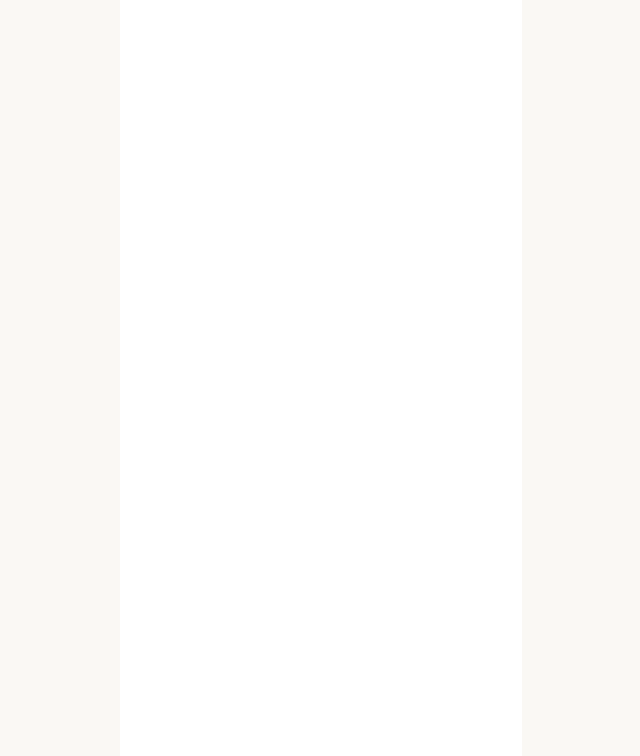
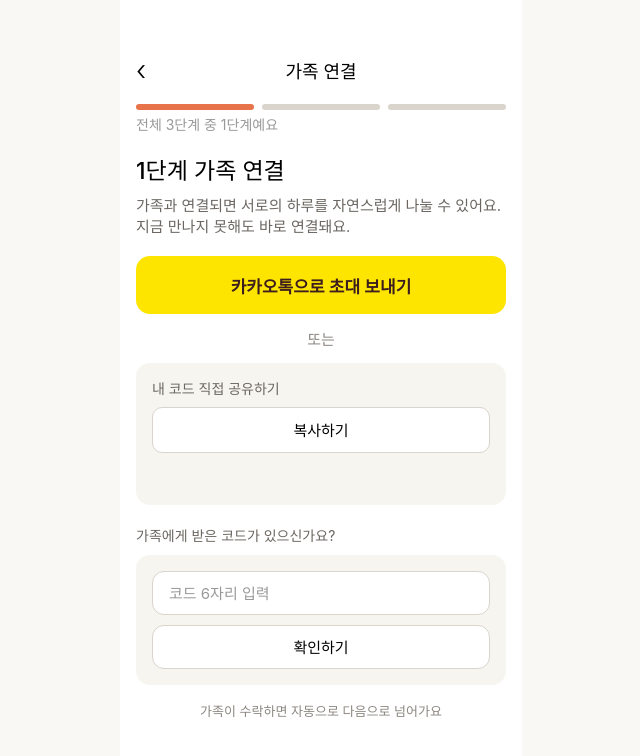
Before and after one commit to Dream-of-WildGeese/Wild_Geese_Front, a React (Vite) app: page /onboarding/invite in a window 1280 px wide. Before the commit this address had no page. Shown: the top 756 px of the page, without its empty margins (319-959 px from the left). Built offline with nearby package versions, Linux system fonts and the light colour scheme; no server answers; a web font is replaced by a local one.

Commit message:
feat: 온보딩 가족 연결 화면 추가

```diff
--- a/src/App.jsx
+++ b/src/App.jsx
@@ -4,13 +4,13 @@ import { theme } from './styles/theme';
 import GlobalStyle from './styles/GlobalStyle';
 import Home from './pages/Home/Home';
 import DailyHealthCheck from './pages/Home/DailyHealthCheck';
-import InviteCode from './pages/Onboarding/InviteCode';
 import TodayReport from './pages/TodayReport/TodayReport';
 import WeeklyReport from './pages/WeeklyReport/WeeklyReport';
 import Layout from './components/Layout';
 import Intro from './pages/Onboarding/Intro';
 import UserType from './pages/Onboarding/UserType';
 import StepGuide from './pages/Onboarding/StepGuide';
+import InviteCode from './pages/Onboarding/InviteCode';
 
 function App() {
   return (
@@ -22,6 +22,7 @@ function App() {
             <Route path="/onboarding" element={<Intro/>} />
             <Route path="/onboarding/UserType" element={<UserType />} />
             <Route path="/onboarding/step-guide" element={<StepGuide />} />
+            <Route path="/onboarding/invite" element={<InviteCode />} />
             <Route path="/" element={<Home />} />
             <Route path='/daily-health-check' element={<DailyHealthCheck />} />
             <Route path='/today-report' element={<TodayReport />} />
--- a/src/pages/Onboarding/InviteCode.jsx
+++ b/src/pages/Onboarding/InviteCode.jsx
@@ -1,9 +1,473 @@
+import React,{ useState,useEffect } from 'react';
+import { useNavigate } from 'react-router-dom';
+import styled from 'styled-components';
+import { createFamily } from '../../api/family/createFamily';
+import { joinFamily } from '../../api/family/joinFamily';
+
 const InviteCode = () => {
-    return (
-        <div>
-            온담
-        </div>
-    );
+  const navigate = useNavigate();
+
+  const [inviteCode, setInviteCode] = useState('');
+  const [code, setCode] = useState('');
+
+  // 내 초대 코드 발급
+  useEffect(() => {
+    const getInviteCode = async () => {
+      try {
+        const response = await createFamily();
+
+        console.log('내 초대 코드:', response);
+
+        setInviteCode(response);
+      } catch (error) {
+        console.error('초대 코드 발급 실패:', error);
+      }
+    };
+
+    getInviteCode();
+  }, []);
+
+  // 내 코드 복사
+  const handleCopy = async () => {
+    try {
+      await navigator.clipboard.writeText(inviteCode);
+      alert('초대 코드가 복사됐어요!');
+    } catch (error) {
+      console.error(error);
+      alert('초대 코드 복사에 실패했어요.');
+    }
+  };
+
+  // 가족 코드 확인
+  const handleConfirm = async () => {
+    if (!code.trim()) {
+      alert('초대 코드를 입력해주세요.');
+      return;
+    }
+
+    try {
+      await joinFamily({
+        inviteCode: code,
+      });
+
+      navigate('/onboarding/basic-info');
+    } catch (error) {
+      console.error(error);
+      alert(error.message || '유효하지 않은 초대 코드예요.');
+    }
+  };
+
+  return (
+    <Page>
+      <Content>
+        <Header>
+          <BackButton onClick={() => navigate(-1)}>‹</BackButton>
+          <Title>가족 연결</Title>
+        </Header>
+
+        <Progress>
+          <ProgressBar $active />
+          <ProgressBar />
+          <ProgressBar />
+        </Progress>
+
+        <ProgressText>
+          전체 3단계 중 1단계예요
+        </ProgressText>
+
+        <Section>
+          <SectionTitle>1단계 가족 연결</SectionTitle>
+
+          <SectionDescription>
+            가족과 연결되면 서로의 하루를 자연스럽게 나눌 수 있어요.
+            <br />
+            지금 만나지 못해도 바로 연결돼요.
+          </SectionDescription>
+
+          <KakaoButton>
+            카카오톡으로 초대 보내기
+          </KakaoButton>
+
+          <OrText>또는</OrText>
+
+          <CodeBox>
+            <CodeLabel>내 코드 직접 공유하기</CodeLabel>
+
+            <InviteCodeText>
+              {inviteCode}
+            </InviteCodeText>
+
+            <CopyButton onClick={handleCopy}>
+              복사하기
+            </CopyButton>
+          </CodeBox>
+
+          <InputLabel>
+            가족에게 받은 코드가 있으신가요?
+          </InputLabel>
+
+          <CodeInputBox>
+            <CodeInput
+              value={code}
+              onChange={(e) => setCode(e.target.value)}
+              placeholder="코드 6자리 입력"
+              maxLength={6}
+            />
+
+            <ConfirmButton onClick={handleConfirm}>
+              확인하기
+            </ConfirmButton>
+          </CodeInputBox>
+
+          <HelpText>
+            가족이 수락하면 자동으로 다음으로 넘어가요
+          </HelpText>
+        </Section>
+      </Content>
+    </Page>
+  );
 };
 
 export default InviteCode;
+
+
+/* =========================
+   Page
+========================= */
+
+const Page = styled.div`
+  width: 100%;
+  min-height: 100vh;
+  box-sizing: border-box;
+`;
+
+
+/* =========================
+   전체 콘텐츠
+========================= */
+
+const Content = styled.div`
+  width: 100%;
+  padding-top: 50px;
+  box-sizing: border-box;
+`;
+
+
+/* =========================
+   상단 헤더
+========================= */
+
+const Header = styled.div`
+  position: relative;
+
+  width: 100%;
+  height: 40px;
+
+  display: flex;
+  align-items: center;
+  justify-content: center;
+`;
+
+const BackButton = styled.button`
+  position: absolute;
+  left: 0;
+
+  width: 24px;
+  height: 40px;
+
+  padding: 0;
+  margin: 0;
+
+  display: flex;
+  align-items: center;
+  justify-content: flex-start;
+
+  border: none;
+  background: transparent;
+
+  color: #000;
+  font-family: inherit;
+  font-size: 28px;
+  font-weight: 300;
+  line-height: 1;
+
+  cursor: pointer;
+`;
+
+const Title = styled.h1`
+  margin-top: 40;
+color: #000;
+font-family: Inter;
+font-size: 18px;
+font-style: normal;
+font-weight: 500;
+line-height: normal;
+`;
+
+
+/* =========================
+   진행률
+========================= */
+
+const Progress = styled.div`
+  width: 100%;
+
+  display: flex;
+  gap: 8px;
+
+  margin-top: 14px;
+`;
+
+const ProgressBar = styled.div`
+  flex: 1;
+  height: 6px;
+
+  border-radius: 999px;
+
+  background: ${({ $active }) =>
+    $active ? '#E8734A' : '#D9D4CC'};
+`;
+
+const ProgressText = styled.p`
+  margin: 8px 0 0;
+
+  color: #999;
+  font-family: Inter, sans-serif;
+  font-size: 14px;
+  font-weight: 400;
+  line-height: 1;
+`;
+
+
+/* =========================
+   1단계 내용
+========================= */
+
+const Section = styled.section`
+  width: 100%;
+  margin-top: 20px;
+`;
+
+const SectionTitle = styled.h2`
+color: #000;
+font-family: Inter;
+font-size: 23px;
+font-style: normal;
+font-weight: 500;
+line-height: normal;
+  margin: 0;
+`;
+
+const SectionDescription = styled.p`
+  margin: 8px 0 0;
+
+color: #6B6661;
+font-family: Inter;
+font-size: 15px;
+font-style: normal;
+font-weight: 400;
+line-height: normal;
+`;
+
+
+/* =========================
+   카카오톡 초대
+========================= */
+
+const KakaoButton = styled.button`
+margin-top:20px;
+  width: 100%;
+ display: flex;
+height: 58px;
+justify-content: center;
+align-items: center;
+flex-shrink: 0;
+align-self: stretch;
+  border-radius: 14px;
+background: #FEE500;
+
+  color: #3C1E1E;
+font-family: Inter;
+font-size: 17px;
+font-style: normal;
+font-weight: 600;
+line-height: normal;
+
+  cursor: pointer;
+`;
+
+const OrText = styled.p`
+  margin: 14px 0 14px;
+color: #8C8780;
+text-align: center;
+font-family: Inter;
+font-size: 15px;
+font-style: normal;
+font-weight: 400;
+line-height: normal;
+`;
+
+
+/* =========================
+   내 코드
+========================= */
+
+const CodeBox = styled.div`
+  width: 100%;
+  height: 142px;
+  box-sizing: border-box;
+
+  padding: 16px;
+
+  border-radius: 14px;
+  background: #F7F5F0;
+`;
+
+const CodeLabel = styled.p`
+  margin: 0;
+
+  color: #6B6661;
+  font-family: Inter, sans-serif;
+  font-size: 14px;
+  font-style: normal;
+  font-weight: 400;
+  line-height: 20px;
+`;
+
+const InviteCodeText = styled.p`
+  margin: 8px 0;
+
+  color: #000;
+  font-family: Inter, sans-serif;
+  font-size: 26px;
+  font-style: normal;
+  font-weight: 600;
+  line-height: 28px;
+  letter-spacing: 3px;
+`;
+
+const CopyButton = styled.button`
+  width: 100%;
+  height: 46px;
+
+  padding: 0;
+
+  display: flex;
+  justify-content: center;
+  align-items: center;
+
+  box-sizing: border-box;
+
+  border-radius: 10px;
+  border: 1px solid #D9D4CC;
+  background: #FFF;
+
+  color: #000;
+  font-family: Inter, sans-serif;
+  font-size: 15px;
+  font-style: normal;
+  font-weight: 500;
+  line-height: 1;
+
+  cursor: pointer;
+`;
+
+
+/* =========================
+   받은 코드 입력
+========================= */
+
+const InputLabel = styled.p`
+  margin: 20px 0 10px;
+  color: #6B6661;
+font-family: Inter;
+font-size: 14px;
+font-style: normal;
+font-weight: 400;
+line-height: normal;
+`;
+
+const CodeInputBox = styled.div`
+  width: 100%;
+  height: 130px;
+  box-sizing: border-box;
+
+  padding: 16px;
+
+  display: flex;
+  flex-direction: column;
+  align-items: flex-start;
+  gap: 10px;
+
+  border-radius: 14px;
+  background: #F7F5F0;
+`;
+
+const CodeInput = styled.input`
+  width: 100%;
+  height: 44px;
+
+  box-sizing: border-box;
+
+  padding: 0 16px;
+
+  border: 1px solid #D9D4CC;
+  border-radius: 12px;
+
+  background: #FFF;
+
+  color: #000;
+  font-family: Inter, sans-serif;
+  font-size: 15px;
+  font-weight: 400;
+  line-height: 1;
+
+  outline: none;
+
+  &::placeholder {
+    color: #999;
+  }
+
+  &:focus {
+    border-color: #E8734A;
+  }
+`;
+
+const ConfirmButton = styled.button`
+  width: 100%;
+  height: 44px;
+
+  padding: 0;
+
+  display: flex;
+  align-items: center;
+  justify-content: center;
+
+  box-sizing: border-box;
+
+  border: 1px solid #D9D4CC;
+  border-radius: 12px;
+
+  background: #FFF;
+
+  color: #000;
+  font-family: Inter, sans-serif;
+  font-size: 15px;
+  font-weight: 500;
+  line-height: 1;
+
+  cursor: pointer;
+`;
+
+
+const HelpText = styled.p`
+  margin: 16px 0 0;
+
+  color: #8C8780;
+text-align: center;
+font-family: Inter;
+font-size: 13px;
+font-style: normal;
+font-weight: 400;
+line-height: normal;
+`;
--- a/src/pages/Onboarding/StepGuide.jsx
+++ b/src/pages/Onboarding/StepGuide.jsx
@@ -40,7 +40,7 @@ const StepGuide = () => {
         </StepList>
 
         <StartButton
-          onClick={() => navigate('/onboarding/invite-code')}
+          onClick={() => navigate('/onboarding/invite')}
         >
           시작하기
         </StartButton>
```
